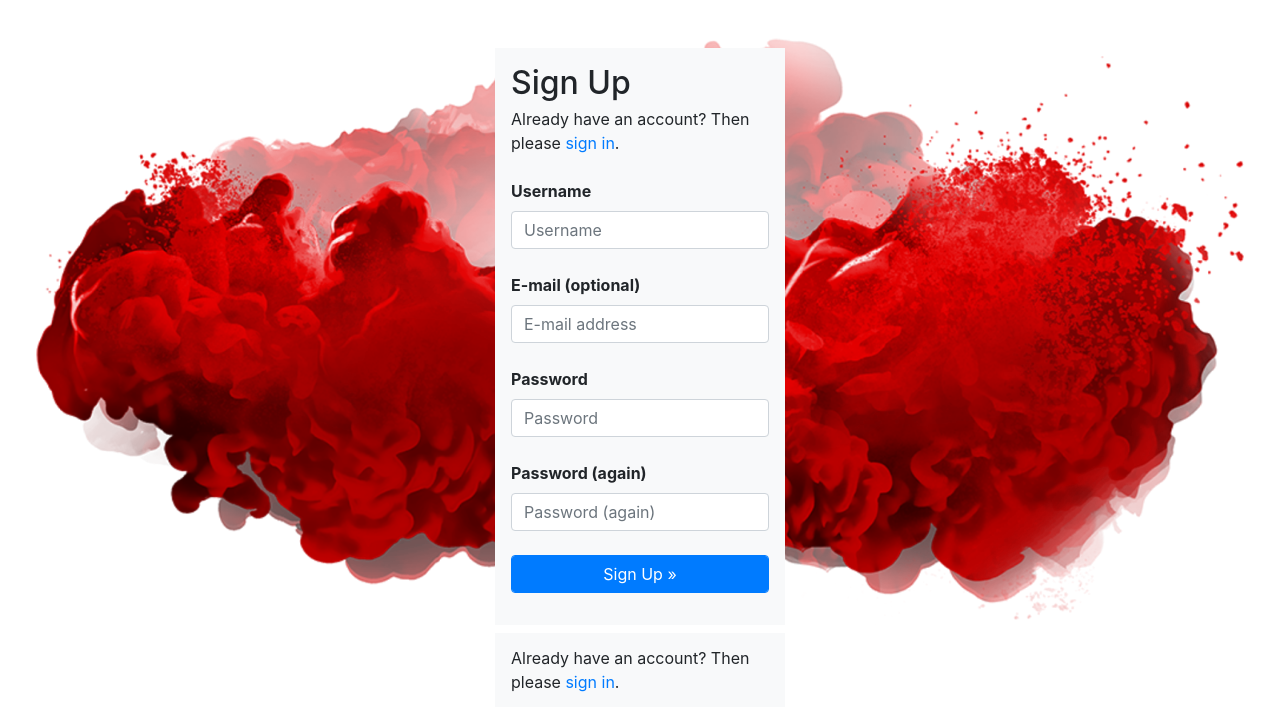
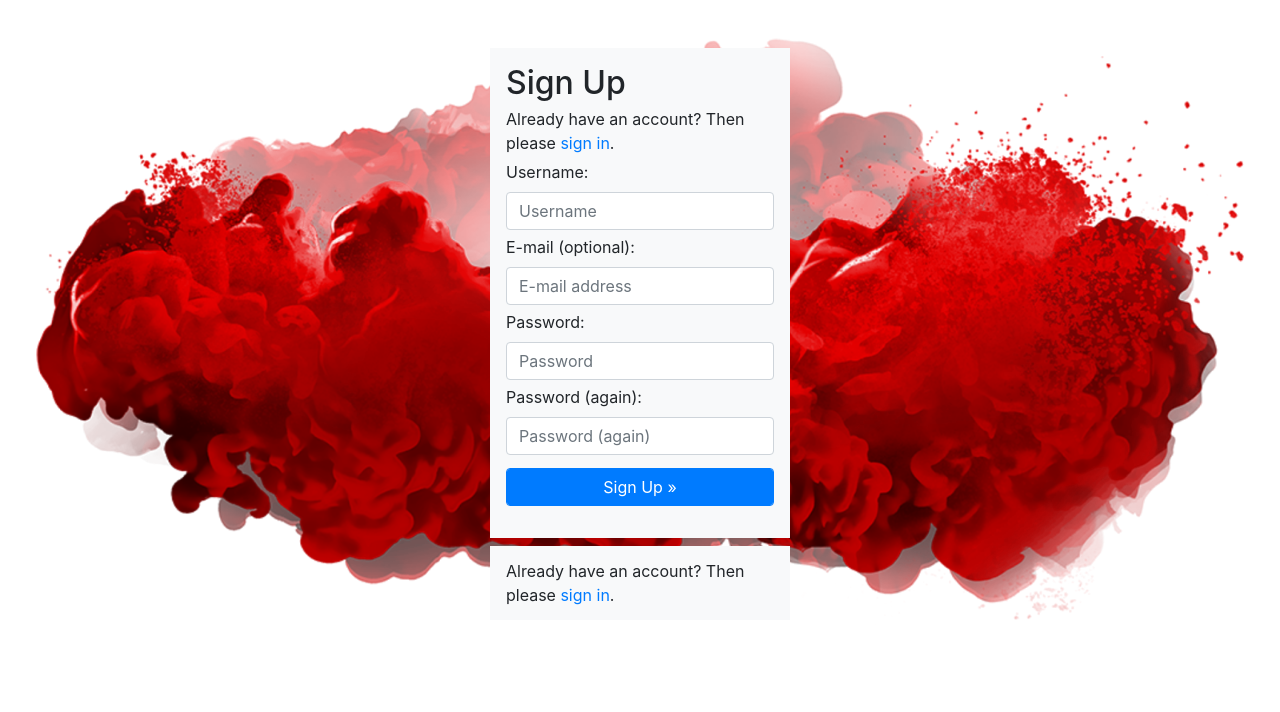
Before and after one commit to vityareabko/cinemax-django, a Django app: page /accounts/signup/ in a window 1280 px wide. Shown: the part 88-800 px from the top of the page. Run offline with Django 3.2, Linux system fonts and the light colour scheme; some libraries are stand-ins or nearby versions.

Commit message:
aдаптив форм авторизации, регистрации

```diff
--- a/static/css/login.css
+++ b/static/css/login.css
@@ -26,6 +26,7 @@ body{
     background-repeat: no-repeat;
     background-position: top;
 }
-body .container{
+.wrap_login{
+    width: 300px;
 
 }
--- a/templates/allauth/account/login.html
+++ b/templates/allauth/account/login.html
@@ -12,8 +12,8 @@
 
 
     {% block content %}
-      <div class="container w-25 mt-5">
-        <div class="top bg-light py-3 px-3 ">
+      <div class="container mt-5">
+        <div class="top bg-light py-3 px-3 wrap_login mx-auto">
           <h2 class=" mb-4">{% trans "Sign In" %}</h2>
           <form class="login" method="POST" action="{% url 'account_login' %}">
             {% csrf_token %}
@@ -57,7 +57,7 @@
           <a href="{{ signup_url }}">sign up</a> first.{% endblocktrans %}</p>
           {% endif %}
         </div>
-        <div class="bottom bg-light mt-2 py-2 px-3 ">
+        <div class="bottom bg-light mt-2 py-2 px-3 wrap_login mx-auto">
           <p>{% blocktrans %}Если вы еще не создали аккаунт, пожалуйста,
             <a href="{{ signup_url }}">зарегистрируйтесь</a>{% endblocktrans %}</p>
         </div>
--- a/templates/allauth/account/signup.html
+++ b/templates/allauth/account/signup.html
@@ -7,20 +7,15 @@
   <link rel="stylesheet" href="{% static 'css/login.css' %}">
 {% endblock %}
 {% block content %}
-<div class="container w-25  mt-5">
+<div class="container mt-5">
 
-  <div class="top bg-light py-3 px-3">
+  <div class="top bg-light py-3 px-3 wrap_login mx-auto">
     <h2>{% trans "Sign Up" %}</h2>
     <p>{% blocktrans %}Already have an account? Then please <a href="{{ login_url }}">sign in</a>.{% endblocktrans %}</p>
 
     <form class="form-group signup" id="signup_form" method="post" action="{% url 'account_signup' %}">
       {% csrf_token %}
-        {% for field in form %}
-          <div class="form-group mt-4">
-            <strong><label for="formGroupExampleInput">{{ field.label }}</label></strong>
-            {{ field }}
-          </div>
-        {% endfor %}
+      {{ form.as_p }}
 
       {% if redirect_field_value %}
       <input type="hidden" name="{{ redirect_field_name }}" value="{{ redirect_field_value }}" />
@@ -28,7 +23,7 @@
       <button class="btn btn-primary form-control mt-2" type="submit">{% trans "Sign Up" %} &raquo;</button>
     </form>
   </div>
-  <div class="bottom bg-light mt-2 py-2 px-3 ">
+  <div class="bottom bg-light mt-2 py-2 px-3 wrap_login mx-auto">
     <p>{% blocktrans %}Already have an account? Then please <a href="{{ login_url }}">sign in</a>.{% endblocktrans %}</p>
   </div>
 
```
